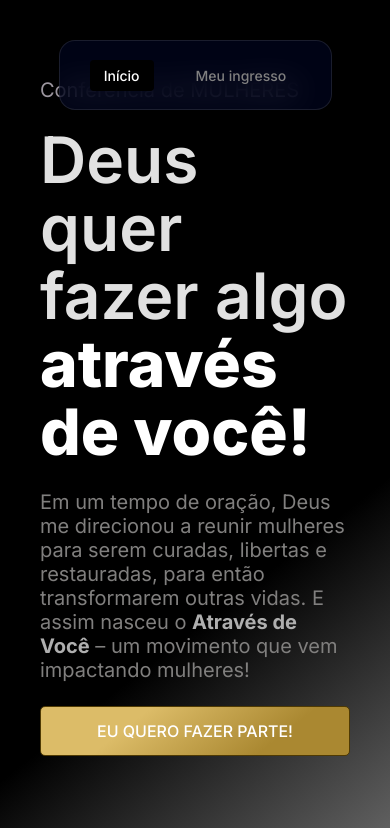
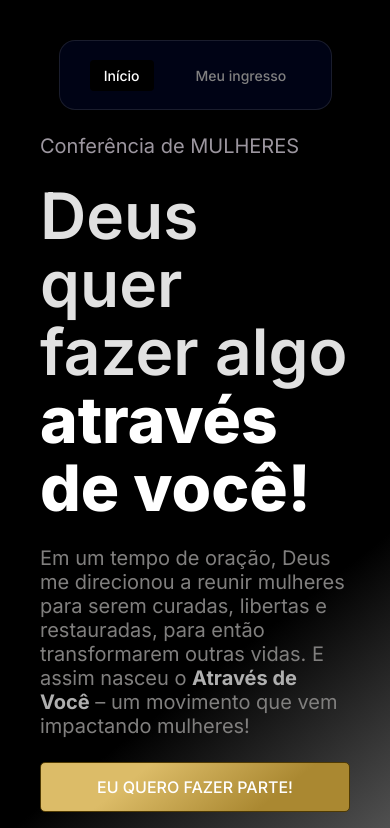
Before and after one commit to alexsantosdev/atravesdevoce, a Next.js app: page / in a window 390 px wide. Shown: the top 828 px of the page. Built offline with nearby package versions, Linux system fonts and the light colour scheme; no server answers.

Commit message:
Update Home.module.scss

```diff
--- a/src/styles/Home.module.scss
+++ b/src/styles/Home.module.scss
@@ -616,7 +616,7 @@
         align-items: flex-start;
         justify-content: flex-start;
 
-        margin-top: 4rem;
+        margin-top: 8rem;
 
         .side {
             width: 100%;
@@ -923,7 +923,7 @@
         align-items: flex-start;
         justify-content: flex-start;
 
-        margin-top: 4rem;
+        margin-top: 8rem;
 
         .side {
             width: 100%;
```
